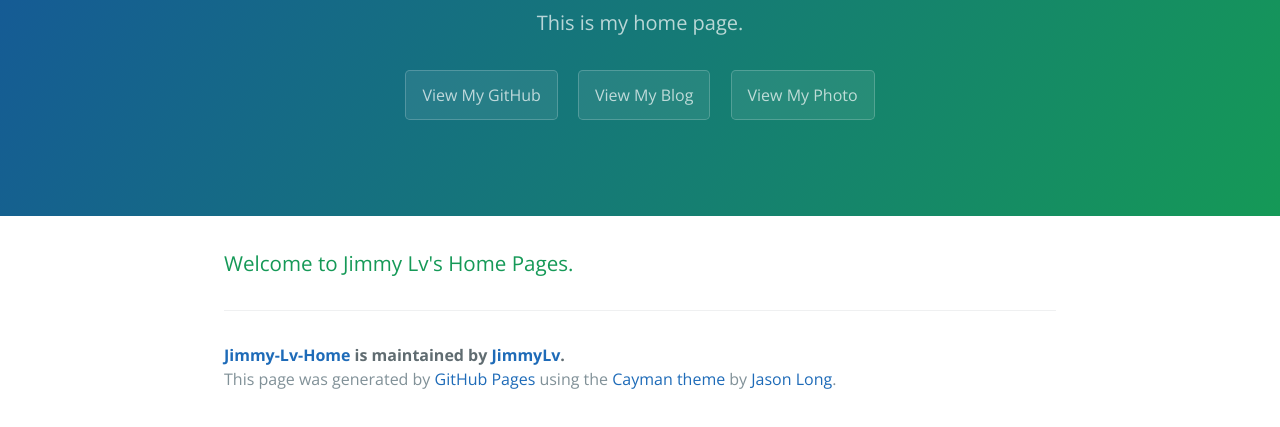
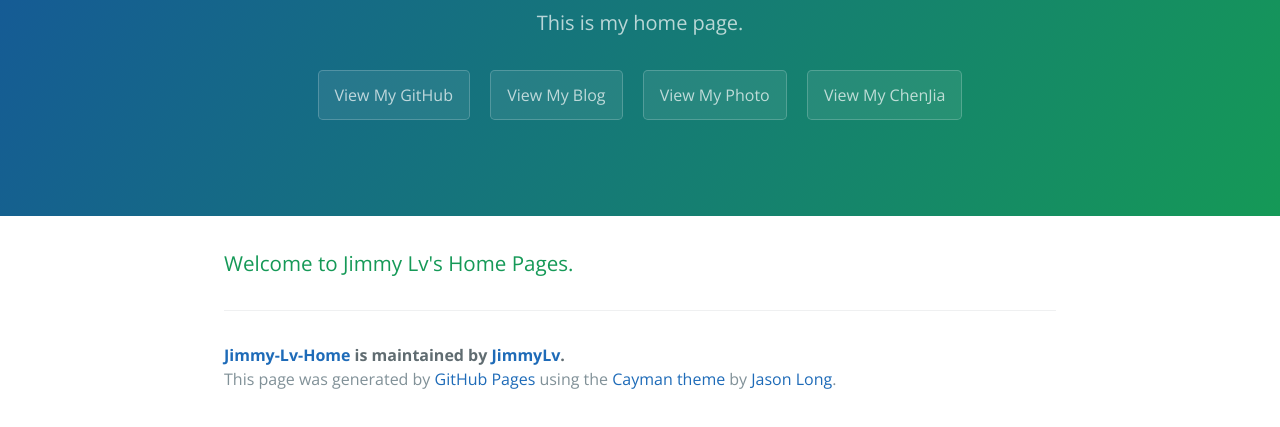
Before and after one commit to JimmyLv/JimmyLv-Home, a plain HTML site: page index.html in a window 1280 px wide. Shown: the part 167-594 px from the top of the page. Drawn offline with nearby package versions, Linux system fonts and the light colour scheme.

Commit message:
Update index.html

```diff
--- a/index.html
+++ b/index.html
@@ -16,6 +16,7 @@
       <a href="https://github.com/JimmyLv/" class="btn">View My GitHub</a>
       <a href="http://blog.jimmylv.info/" class="btn">View My Blog</a>
       <a href="http://photo.jimmylv.info/" class="btn">View My Photo</a>
+      <a href="http://love.jimmlv.info/" class="btn">View My ChenJia</a>
     </section>
 
     <section class="main-content">
```
